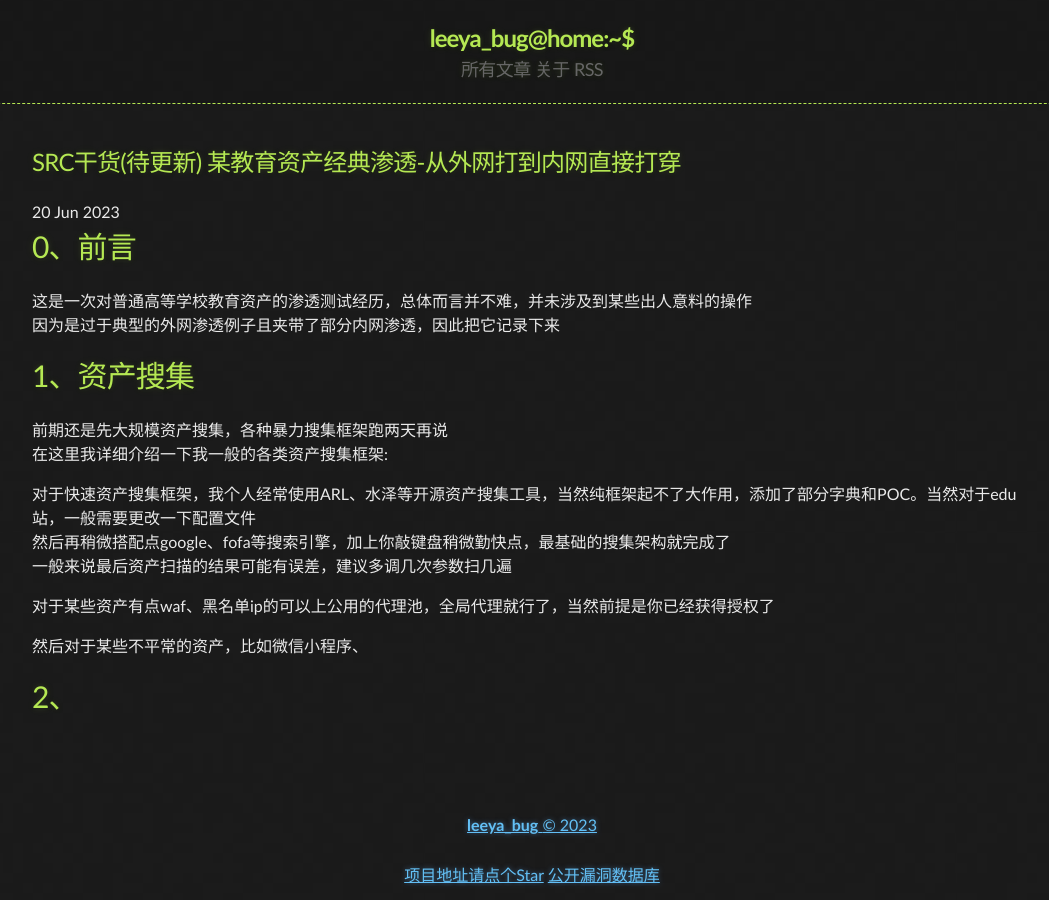
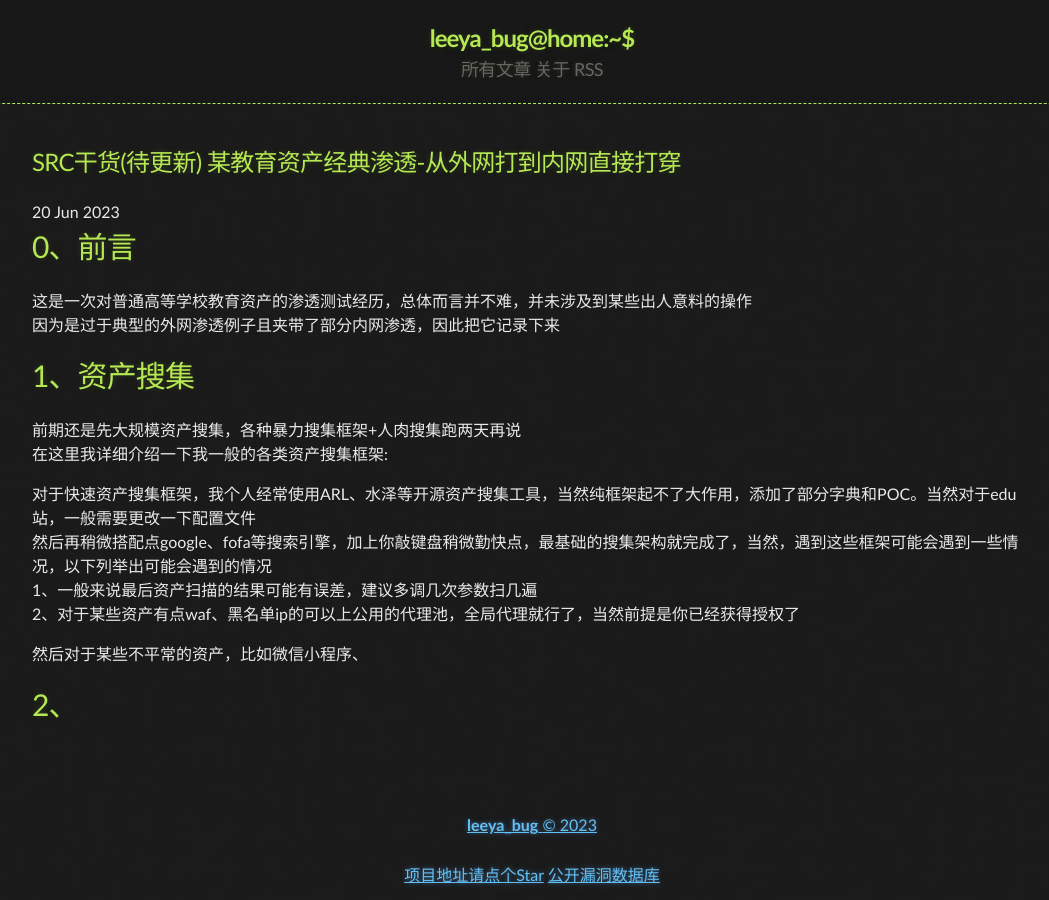
Before and after one commit to Leeyangee/leeyangee.github.io, a Jekyll site: the page built from _posts/2023-06-20-SRC干货(待更新) 某教育资产经典渗透-从外网打到内网直接打穿.md, in a window 1280 px wide. Shown: the whole page, without its empty margins (108-1157 px from the left). Built offline with Jekyll 4.4.1, drawn with Linux system fonts in a browser that asks for light colours.

Commit message:
Update 2023-06-20-SRC干货(待更新) 某教育资产经典渗透-从外网打到内网直接打穿.md

```diff
--- a/_posts/2023-06-20-SRC干货(待更新) 某教育资产经典渗透-从外网打到内网直接打穿.md
+++ b/_posts/2023-06-20-SRC干货(待更新) 某教育资产经典渗透-从外网打到内网直接打穿.md
@@ -11,14 +11,13 @@ published: true
 
 # [](#header-1)1、资产搜集
 
-前期还是先大规模资产搜集，各种暴力搜集框架跑两天再说
+前期还是先大规模资产搜集，各种暴力搜集框架+人肉搜集跑两天再说
 在这里我详细介绍一下我一般的各类资产搜集框架:
 
 对于快速资产搜集框架，我个人经常使用ARL、水泽等开源资产搜集工具，当然纯框架起不了大作用，添加了部分字典和POC。当然对于edu站，一般需要更改一下配置文件
-然后再稍微搭配点google、fofa等搜索引擎，加上你敲键盘稍微勤快点，最基础的搜集架构就完成了
-一般来说最后资产扫描的结果可能有误差，建议多调几次参数扫几遍
-
-对于某些资产有点waf、黑名单ip的可以上公用的代理池，全局代理就行了，当然前提是你已经获得授权了
+然后再稍微搭配点google、fofa等搜索引擎，加上你敲键盘稍微勤快点，最基础的搜集架构就完成了，当然，遇到这些框架可能会遇到一些情况，以下列举出可能会遇到的情况
+1、一般来说最后资产扫描的结果可能有误差，建议多调几次参数扫几遍
+2、对于某些资产有点waf、黑名单ip的可以上公用的代理池，全局代理就行了，当然前提是你已经获得授权了
 
 然后对于某些不平常的资产，比如微信小程序、
 
```
